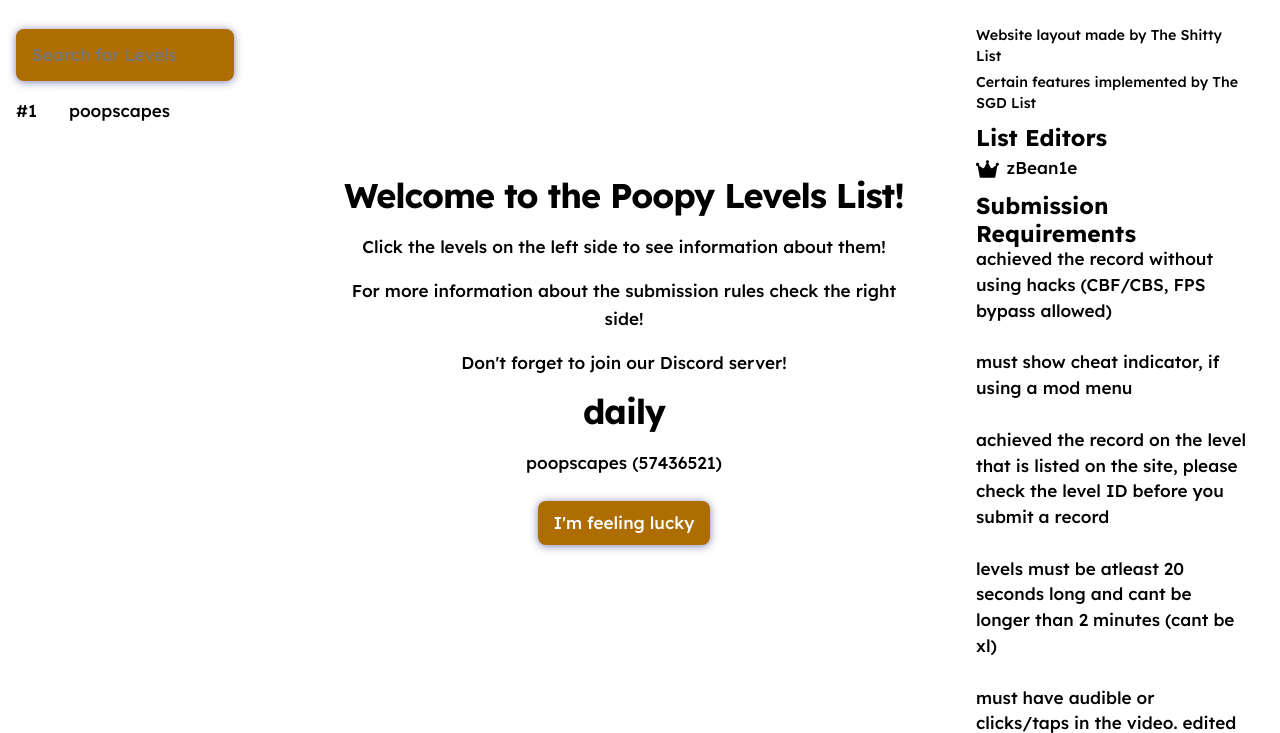
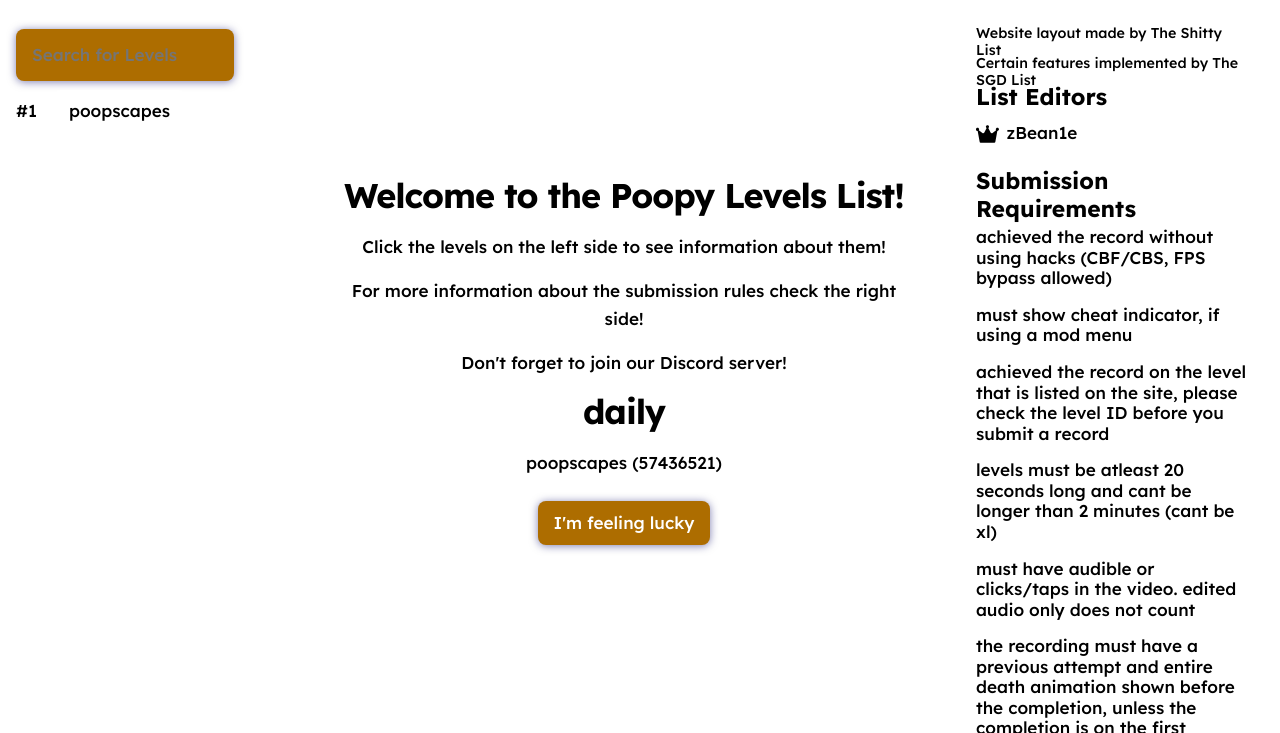
Before and after one commit to Psyduckboy/poopy-levels-list, a plain HTML site: page index.html in a window 1280 px wide. Shown: the part 67-800 px from the top of the page. Drawn offline with nearby package versions, Linux system fonts and the light colour scheme.

Commit message:
Update list.css

```diff
--- a/css/pages/list.css
+++ b/css/pages/list.css
@@ -128,20 +128,19 @@
 }
 
 .og p {
-    margin-bottom: 12px;
-    line-height: 1.5;
+    margin-top: 0;
+    margin-bottom: 4px;
+    line-height: 1.2;
 }
 
-.og h3 {
-    margin-top: 20px;
-    margin-bottom: 12px;
+.og h3:first-of-type {
+    margin-bottom: 18px;
 }
 
 .og .editors {
-    margin-bottom: 20px;
+    margin-bottom: 30px;
 }
 
-.requirements p {
-    margin-bottom: 14px;
-    line-height: 1.5;
+.og .requirements {
+    margin-top: 18px;
 }
```
